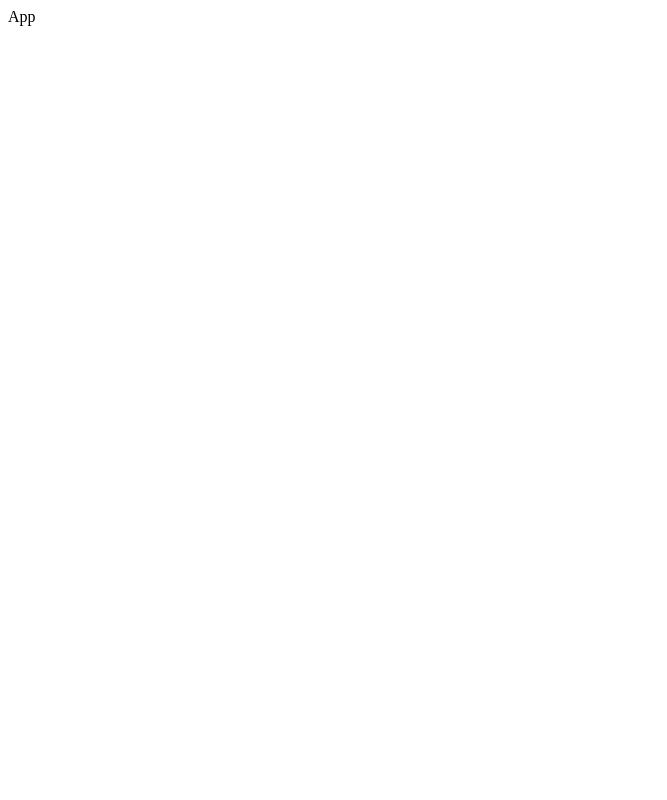
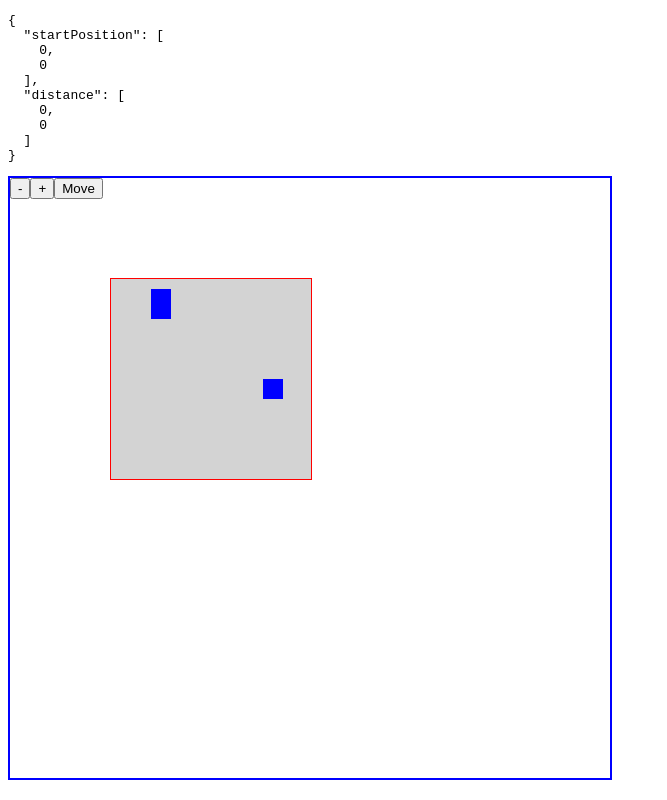
Before and after one commit to OZahnitko/tks-game-guides, a React (Create React App) app: page / in a window 1280 px wide. Shown: the whole page, without its empty margins (0-667 px from the left). Built offline with nearby package versions, Linux system fonts and the light colour scheme.

Commit message:
started on the map

```diff
--- a/package.json
+++ b/package.json
@@ -13,6 +13,7 @@
     "react": "^17.0.2",
     "react-dom": "^17.0.2",
     "react-scripts": "4.0.3",
+    "styled-components": "^5.3.3",
     "typescript": "^4.1.2",
     "web-vitals": "^1.0.1"
   },
@@ -39,5 +40,8 @@
       "last 1 firefox version",
       "last 1 safari version"
     ]
+  },
+  "devDependencies": {
+    "@types/styled-components": "^5.1.15"
   }
 }
--- a/src/App.tsx
+++ b/src/App.tsx
@@ -1,5 +1,128 @@
+import { MouseEvent, useState } from "react";
+import styled from "styled-components";
+
 const App = () => {
-  return <div>App</div>;
+  return (
+    <div>
+      <Viewer />
+    </div>
+  );
 };
 
 export default App;
+
+const ViewerWrapper = styled.div`
+  border: 2px solid blue;
+
+  height: 600px;
+
+  overflow: hidden;
+
+  position: relative;
+
+  width: 600px;
+`;
+
+const Viewer = () => {
+  const [startPosition, setStartPosition] = useState<number[]>([0, 0]);
+
+  const [distance, setDistance] = useState<number[]>([0, 0]);
+
+  const handleMouseDown = (
+    e: MouseEvent<HTMLDivElement, globalThis.MouseEvent>
+  ) => {
+    console.log(e.clientX, e.clientY);
+    setStartPosition(() => [e.clientX, e.clientY]);
+  };
+
+  return (
+    <>
+      <pre>{JSON.stringify({ startPosition, distance }, null, 2)}</pre>
+      <ViewerWrapper
+        onMouseDown={handleMouseDown}
+        onMouseMove={(e) => {
+          setDistance(() => [
+            startPosition[0] - e.clientX,
+            startPosition[1] - e.clientY,
+          ]);
+        }}
+      >
+        <Map />
+      </ViewerWrapper>
+    </>
+  );
+};
+
+const Map = () => {
+  const [position, setPosition] = useState<MapPosition>({
+    left: 100,
+    top: 100,
+  });
+  const [size, setSize] = useState<number>(200);
+
+  return (
+    <div>
+      <button onClick={() => setSize((size) => (size > 200 ? size / 2 : size))}>
+        -
+      </button>
+      <button onClick={() => setSize((size) => size * 2)}>+</button>
+      <button onClick={() => setPosition(() => ({ left: 200, top: 200 }))}>
+        Move
+      </button>
+      <MapWrapper
+        position={{ left: position.left, top: position.top }}
+        size={size}
+      >
+        <Tag top={5} left={20} />
+        <Tag top={10} left={20} />
+        <Tag top={50} left={76} />
+      </MapWrapper>
+    </div>
+  );
+};
+
+interface MapWrapperProps {
+  position: MapPosition;
+  size: number;
+}
+
+interface MapPosition {
+  left: number;
+  top: number;
+}
+
+const MapWrapper = styled.div<MapWrapperProps>`
+  background: lightgrey;
+  border: 1px solid red;
+
+  height: ${(props) => props.size}px;
+
+  left: ${(props) => props.position.left}px;
+
+  position: absolute;
+
+  top: ${(props) => props.position.top}px;
+
+  width: ${(props) => props.size}px;
+`;
+
+interface TagProps {
+  top: number;
+  left: number;
+}
+
+const Tag = styled.div<TagProps>`
+  background-color: blue;
+
+  cursor: pointer;
+
+  height: 20px;
+
+  position: absolute;
+
+  left: ${(props) => props.left}%;
+
+  top: ${(props) => props.top}%;
+
+  width: 20px;
+`;
```
